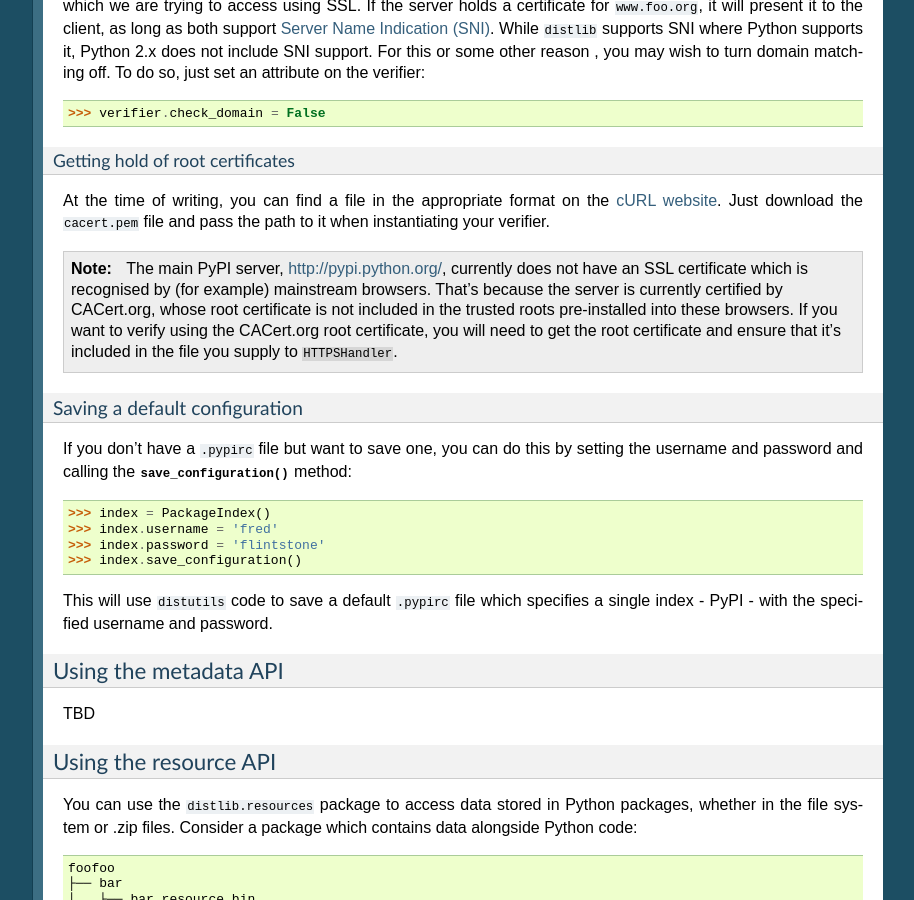
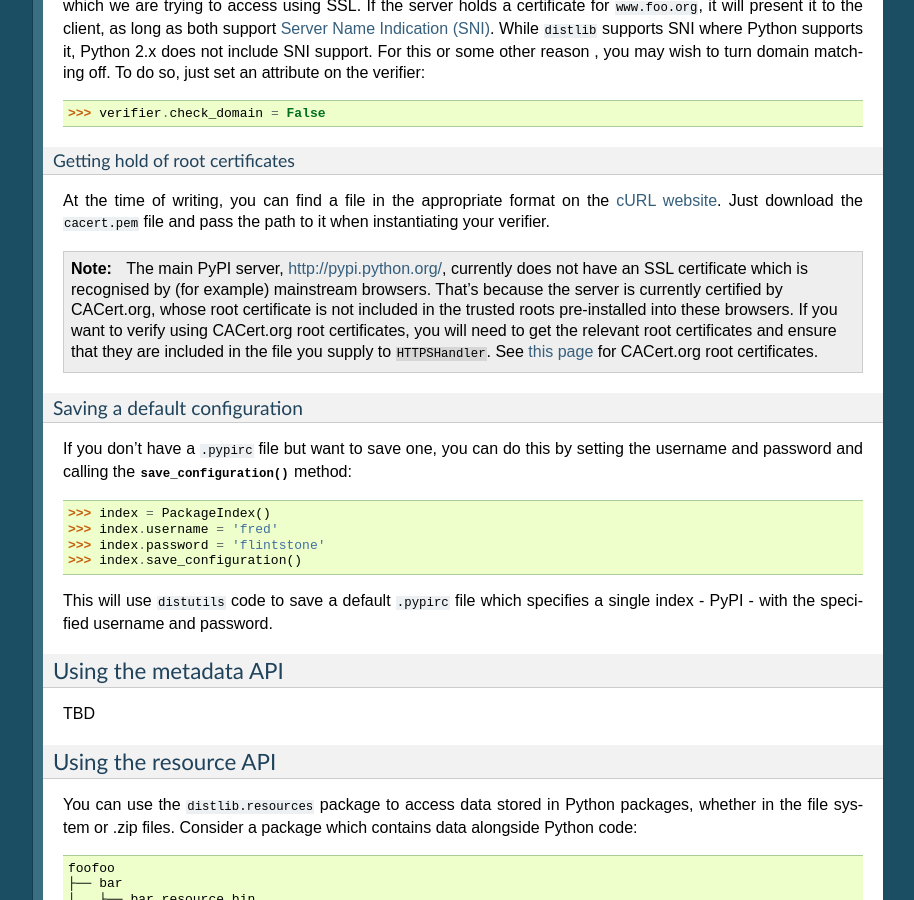
Before and after one commit to dstufft/distlib, a Sphinx documentation site: the page built from docs/tutorial.rst, in a window 1280 px wide and 900 px high, scrolled down 9450 px. Shown: the whole window, without its empty margins (187-1101 px from the left). Built offline with Sphinx 7.4.7, drawn with Linux system fonts in a browser that asks for light colours; formulas are drawn with MathJax 3; comment, search, counter and statistics services are not loaded.

Commit message:
Added link to CACert.org.

```diff
--- a/docs/tutorial.rst
+++ b/docs/tutorial.rst
@@ -620,9 +620,11 @@ At the time of writing, you can find a file in the appropriate format on the
    SSL certificate which is recognised by (for example) mainstream browsers.
    That's because the server is currently certified by CACert.org, whose root
    certificate is not included in the trusted roots pre-installed into these
-   browsers. If you want to verify using the CACert.org root certificate, you
-   will need to get the root certificate and ensure that it's included in
-   the file you supply to ``HTTPSHandler``.
+   browsers. If you want to verify using CACert.org root certificates, you
+   will need to get the relevant root certificates and ensure that they are
+   included in the file you supply to ``HTTPSHandler``. See `this page
+   <http://www.cacert.org/index.php?id=3>`_ for CACert.org root certificates.
+
 
 Saving a default configuration
 ~~~~~~~~~~~~~~~~~~~~~~~~~~~~~~
```
